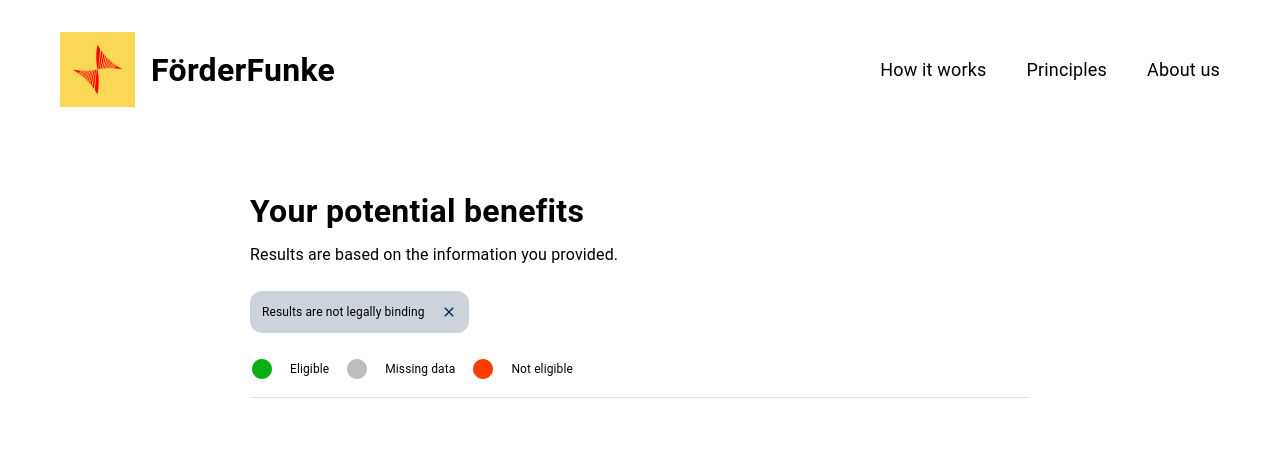
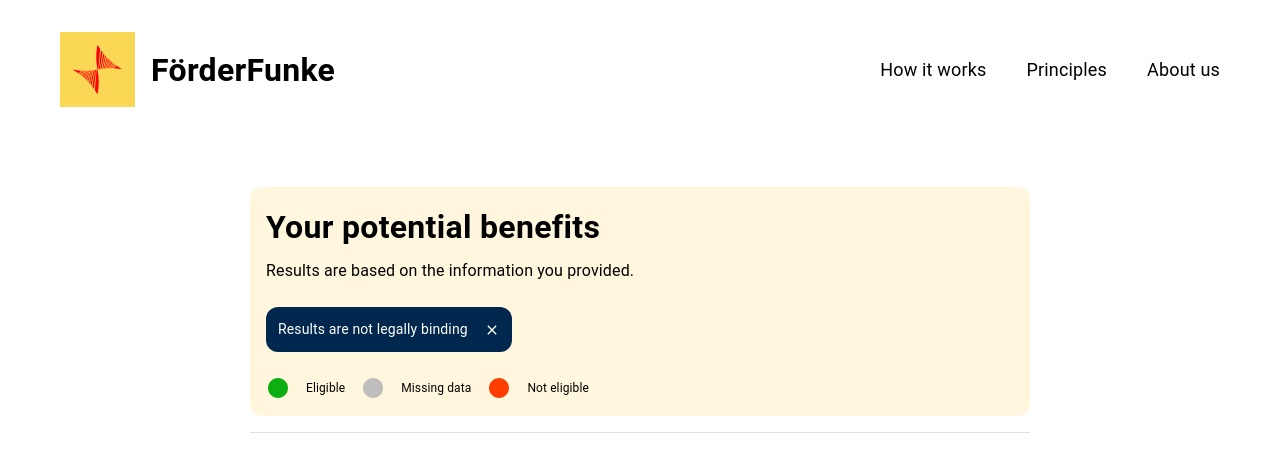
Before and after one commit to Citizen-Knowledge-Graph/foerderfunke-react-app, a React (Create React App) app: page /eligibility-overview in a window 1280 px wide. Shown: the top 472 px of the page. Built offline with nearby package versions, Linux system fonts and the light colour scheme.

Commit message:
add background color to eligibility over header

```diff
--- a/src/screens/eligibilty-overview/components/EligibilityOverviewHeader.js
+++ b/src/screens/eligibilty-overview/components/EligibilityOverviewHeader.js
@@ -12,7 +12,12 @@ const EligibilityOverviewScreen = ({isDesktop}) => {
 
 
     return (
-        <VStack gap={0} alignItems={'flex-start'} sx={{width: '100%'}}>
+        <VStack gap={0} alignItems={'flex-start'} sx={{
+            width: '100%',
+            backgroundColor: globalStyles.primaryColorTransparent,
+            padding: '16px',
+            borderRadius: '12px'
+        }}>
             <VStack alignItems={'flex-start'} gap={3}>
                 <VStack gap={1}>
                     <Typography sx={{...styles.titleText, fontSize: titleFontSize}}>
@@ -22,16 +27,6 @@ const EligibilityOverviewScreen = ({isDesktop}) => {
                         Results are based on the information you provided.
                     </Typography>
                 </VStack>
-                {/*
-                <HStack justifyContent={'flex-start'}>
-                    <HStack sx={styles.enterInfoBox}>
-                        <Typography sx={styles.enterInfoText}>
-                            Enter more information in your profile and discover if you are eligible for more
-                            benefits
-                        </Typography>
-                    </HStack>
-                </HStack>
-                */}
                 {
                     visible && (
                         <HStack justifyContent={'flex-start'}>
@@ -40,7 +35,7 @@ const EligibilityOverviewScreen = ({isDesktop}) => {
                                     Results are not legally binding
                                 </Typography>
                                 <Close
-                                    sx={{color: globalStyles.tertiaryColor, fontSize: '16px'}}
+                                    sx={{color: 'white', fontSize: '16px'}}
                                     onClick={() => setVisible(false)}
                                 />
                             < /HStack>
@@ -104,11 +99,12 @@ const styles = {
         borderRadius:
             '12px',
         backgroundColor:
-        globalStyles.tertiaryColorTransparent,
+        globalStyles.tertiaryColor,
     }
     ,
     liableInfoText: {
-        fontSize: '12px'
+        fontSize: '14px',
+        color: 'white'
     }
 };
 
--- a/src/screens/profile-section/components/ProfileSectionTopHeader.js
+++ b/src/screens/profile-section/components/ProfileSectionTopHeader.js
@@ -51,7 +51,7 @@ const ProfileSectionTopHeader = ({validationReport}) => {
                                 {
                                     benefitsListVisible && (
                                         <>
-                                            <Divider sx={{backgroundColor: globalStyles.secondaryColor}}/>
+                                            <Divider sx={{backgroundColor: globalStyles.colorLightGreyTransparent}}/>
                                             <VStack alignItems={'center'}>
                                                 {eligibleRpUris.map((rpUri, index) => (
 
```
